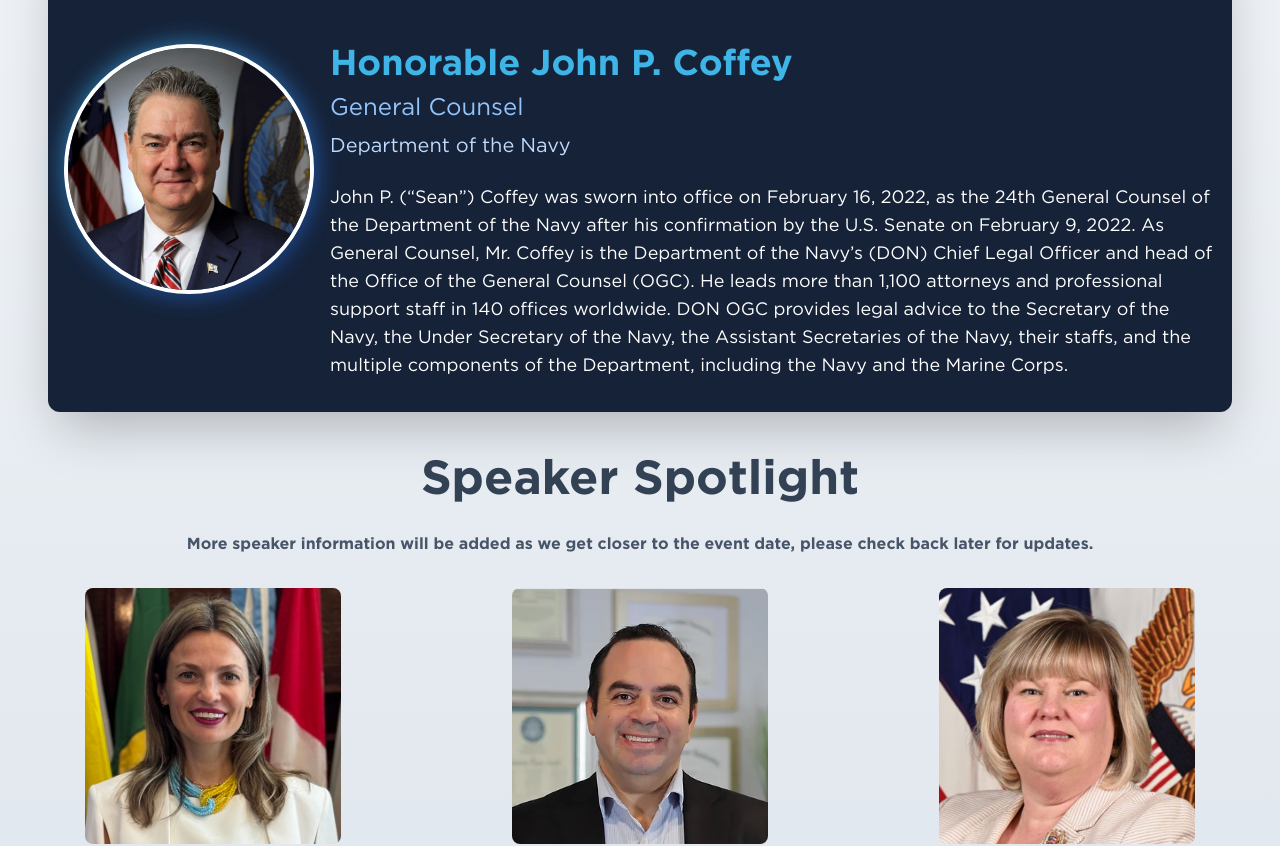
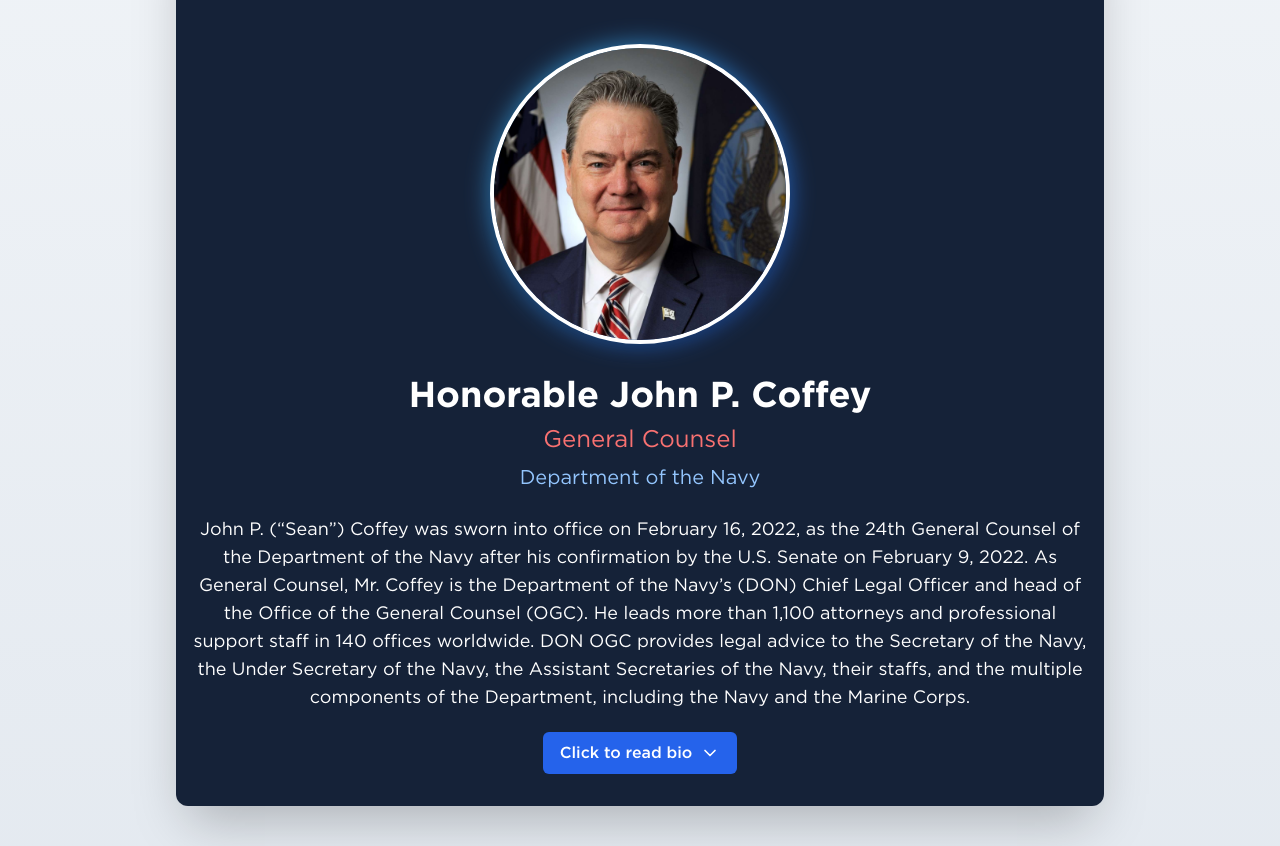
Before and after one commit to masonym/ada-website, a Next.js app: page /events/2025-defense-industry-forecast/speakers in a window 1280 px wide. Shown: the part 840-1686 px from the top of the page. Built offline with nearby package versions, Linux system fonts and the light colour scheme.

Commit message:
Updated speaker spotlight page

```diff
--- a/src/app/components/KeynoteSpeaker.tsx
+++ b/src/app/components/KeynoteSpeaker.tsx
@@ -36,7 +36,7 @@ const KeynoteSpeaker: React.FC<KeynoteSpeakerProps> = ({ eventId }) => {
           </div>
         </div>
         <div
-          className="text-base text-center sm:text-lg leading-relaxed max-w-4xl mx-auto mt-8"
+          className="text-base text-center sm:text-lg leading-relaxed max-w-4xl mx-auto"
           dangerouslySetInnerHTML={{ __html: keynoteSpeaker.bio.substring(0, 800) }}
         />
       </div>
--- a/src/app/components/KeynoteSpeakerSpotlight.tsx
+++ b/src/app/components/KeynoteSpeakerSpotlight.tsx
@@ -1,49 +1,82 @@
-import React from 'react';
+import React, { useState, useRef, useEffect } from 'react';
 import Image from 'next/image';
 import { SPEAKERS } from '@/constants/speakers';
+import { ChevronDown, ChevronUp } from 'lucide-react';
 
 type KeynoteSpeakerProps = {
   eventId: number;
 };
 
-const KeynoteSpeakerSpotlight: React.FC<KeynoteSpeakerProps> = ({ eventId }) => {
+const KeynoteSpeaker: React.FC<KeynoteSpeakerProps> = ({ eventId }) => {
+  const [isExpanded, setIsExpanded] = useState(false);
+  const [height, setHeight] = useState<number | undefined>(undefined);
+  const bioRef = useRef<HTMLDivElement>(null);
   const eventSpeakers = SPEAKERS.find(event => event.id === eventId)?.speakers;
   const keynoteSpeaker = eventSpeakers?.find(speaker => speaker.keynote);
+
+  useEffect(() => {
+    if (isExpanded) {
+      setHeight(bioRef.current?.scrollHeight);
+    } else {
+      setHeight(200); // Adjust this value to match the height of the collapsed bio
+    }
+  }, [isExpanded]);
 
   if (!keynoteSpeaker) {
     return null;
   }
 
+  const toggleBio = () => {
+    setIsExpanded(!isExpanded);
+  };
+
   return (
     <section className="bg-navy-500 text-white mb-8 py-8 px-4 rounded-xl shadow-2xl">
-      <div className="max-w-6xl mx-auto">
+      <div className="max-w-4xl mx-auto">
         <h2 className="text-3xl sm:text-4xl lg:text-5xl font-bold text-center mb-8 sm:mb-12 text-lightBlue-400">Keynote Speaker</h2>
-        <div className="flex flex-col items-center md:flex-row md:items-start">
-          <div className="mb-8 md:mb-0 mr-4 flex-shrink-0">
-            <div className="relative">
+        <div className="flex flex-col items-center">
+          <div className="relative mb-8">
             <div className="absolute inset-0 bg-gradient-to-br from-lightBlue-400 to-blue-600 rounded-full opacity-75 blur-md"></div>
             <Image
               src={keynoteSpeaker.image}
               alt={keynoteSpeaker.name}
-                width={250}
-                height={250}
+              width={300}
+              height={300}
               className="rounded-full relative z-10 border-4 border-white shadow-lg"
             />
           </div>
+          <div className="text-center max-w-2xl">
+            <h3 className="text-2xl sm:text-3xl lg:text-4xl font-bold mb-2 text-white-400">{keynoteSpeaker.name}</h3>
+            <p className="text-xl sm:text-2xl mb-2 text-red-400">{keynoteSpeaker.position}</p>
+            <p className="text-lg sm:text-xl mb-6 text-blue-300">{keynoteSpeaker.company}</p>
           </div>
-          <div className="text-center md:text-left flex-grow">
-            <h3 className="text-2xl sm:text-3xl lg:text-4xl font-bold mb-2 text-lightBlue-400">{keynoteSpeaker.name}</h3>
-            <p className="text-xl sm:text-2xl mb-2 text-blue-300">{keynoteSpeaker.position}</p>
-            <p className="text-lg sm:text-xl mb-6 text-blue-200">{keynoteSpeaker.company}</p>
+        </div>
         <div
-              className="text-base sm:text-lg leading-relaxed max-w-none"
-              dangerouslySetInnerHTML={{ __html: keynoteSpeaker.bio.substring(0, 800) }}
-            />
+          ref={bioRef}
+          className="text-base text-center sm:text-lg leading-relaxed max-w-4xl mx-auto overflow-hidden transition-all duration-500 ease-in-out"
+          style={{ height: height }}
+        >
+          <div dangerouslySetInnerHTML={{ __html: keynoteSpeaker.bio }} />
         </div>
+        <div className="text-center mt-4">
+          <button
+            onClick={toggleBio}
+            className="inline-flex items-center px-4 py-2 border border-transparent text-base font-medium rounded-md text-white bg-blue-600 hover:bg-blue-700 focus:outline-none focus:ring-2 focus:ring-offset-2 focus:ring-blue-500"
+          >
+            {isExpanded ? (
+              <>
+                Read Less <ChevronUp className="ml-2 h-5 w-5" />
+              </>
+            ) : (
+              <>
+                Click to read bio <ChevronDown className="ml-2 h-5 w-5" />
+              </>
+            )}
+          </button>
         </div>
       </div>
     </section>
   );
 };
 
-export default KeynoteSpeakerSpotlight;
+export default KeynoteSpeaker;
--- a/src/app/components/Speakers.tsx
+++ b/src/app/components/Speakers.tsx
@@ -29,6 +29,7 @@ type Speaker = {
     company: string;
     bio?: string;
     presentation?: string;
+    keynote?: boolean;
 };
 
 const Speakers = ({ event, isAuthenticated, onRequestPassword }: SpeakerProps) => {
@@ -52,24 +53,21 @@ const Speakers = ({ event, isAuthenticated, onRequestPassword }: SpeakerProps) =
         }
     };
 
-    // for speaker sorting
     const getLastName = (name: string) => {
-        // Remove anything inside parentheses at the end
-        // This is for things like (Invited)
         const cleanedName = name.replace(/\s*\(.*\)$/, '');
         const nameParts = cleanedName.split(' ');
-        return nameParts[nameParts.length - 1]; // Returns the last part as the last name
+        return nameParts[nameParts.length - 1];
     };
 
+    const nonKeynoteSpeakers = currentEvent ? currentEvent.speakers.filter(speaker => !speaker.keynote) : [];
 
     return (
         <div className="max-container flex flex-col items-center">
-            <KeynoteSpeakerSpotlight  eventId={event.id} />
+            <KeynoteSpeakerSpotlight eventId={event.id} />
             <h1 className="text-[48px] font-gotham font-bold mb-4 text-slate-700 text-center">Speaker Spotlight</h1>
             <p className="text-l font-bold text-center mb-8 text-slate-600">More speaker information will be added as we get closer to the event date, please check back later for updates.</p>
             <div className="grid gap-8 sm:grid-cols-1 md:grid-cols-2 lg:grid-cols-3 mx-4">
-                {currentEvent &&
-                    currentEvent.speakers
+                {nonKeynoteSpeakers
                     .sort((a: Speaker, b: Speaker) => getLastName(a.name).localeCompare(getLastName(b.name)))
                     .map((speaker: Speaker, index: number) => (
                         <div key={index} className="flex flex-col items-center text-center">
```
Lines whose indentation alone changed are shown as unchanged.
